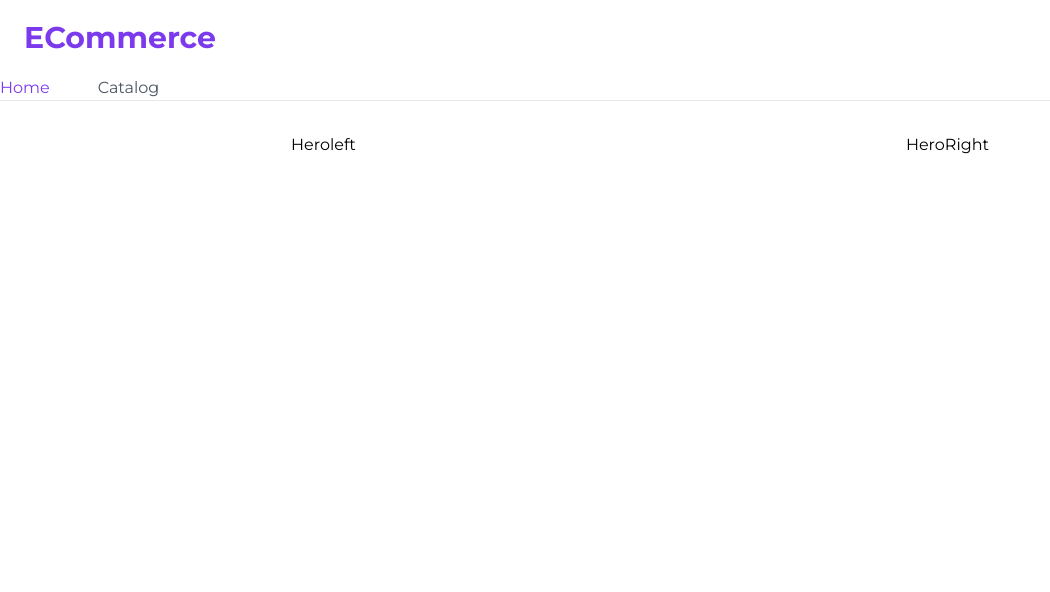
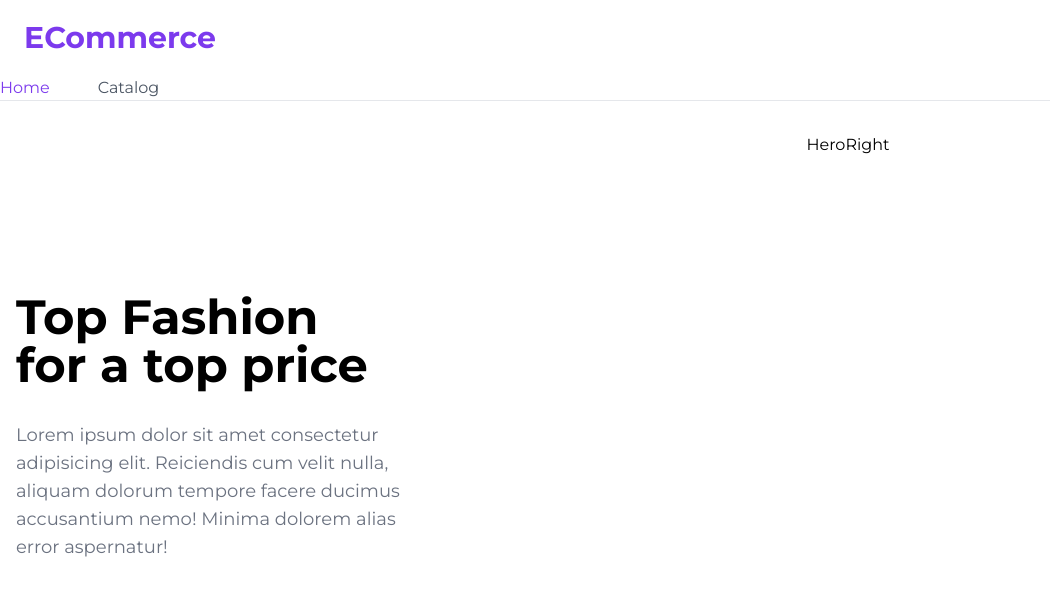
Before and after one commit to samolazoff/NEXT-start, a Next.js app: page / in a window 1280 px wide. Shown: the top 592 px of the page, without its empty margins (0-1050 px from the left). Built offline with nearby package versions, Linux system fonts and the light colour scheme.

Commit message:
Add HeroLeft block

```diff
--- a/src/app/components/ui/hero/Hero.module.scss
+++ b/src/app/components/ui/hero/Hero.module.scss
@@ -1,5 +1,15 @@
 .hero{
     @apply mx-auto max-w-2xl px-4 sm:pb-6 lg:max-w-7xl;
+    &_left{
+        @apply mb-6 flex w-full flex-col justify-center sm:mb-12 lg:mb-0 lg:w-1/3 lg:pb-24 lg:pt-40;
+
+    }
+    &_left_title{
+        @apply mb-4 text-4xl font-bold text-balance sm:text-5xl md:mb-8
+    }
+    &_left_txt{
+        @apply max-w-md leading-relaxed text-gray-500 xl:text-lg;
+    }
 }
 .wrap{
     @apply mb-8 flex flex-wrap justify-between md:mb-16;
--- a/src/app/components/ui/hero/HeroLeft.tsx
+++ b/src/app/components/ui/hero/HeroLeft.tsx
@@ -4,8 +4,13 @@ import styles from './Hero.module.scss';
 
 const HeroLeft: FC = () => {
     return (
-        <section className={styles.hero}>
-          Heroleft
+        <section className={styles.hero_left}>
+          <h2 className={styles.hero_left_title}>
+            Top Fashion for a top price
+          </h2>
+          <p className={styles.hero_left_txt}>
+            Lorem ipsum dolor sit amet consectetur adipisicing elit. Reiciendis cum velit nulla, aliquam dolorum tempore facere ducimus accusantium nemo! Minima dolorem alias error aspernatur!
+          </p>
         </section>
     );
 };
```
